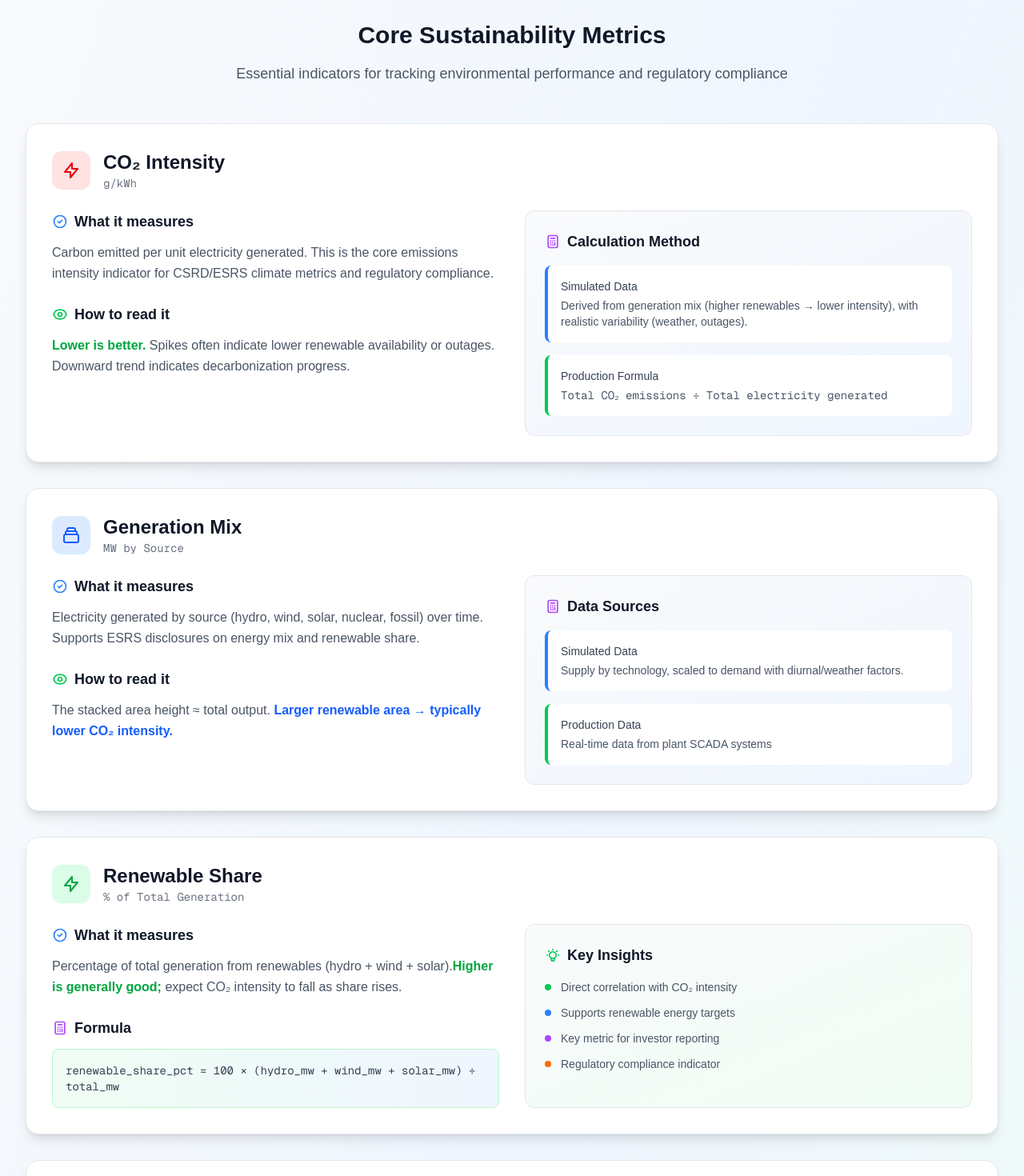
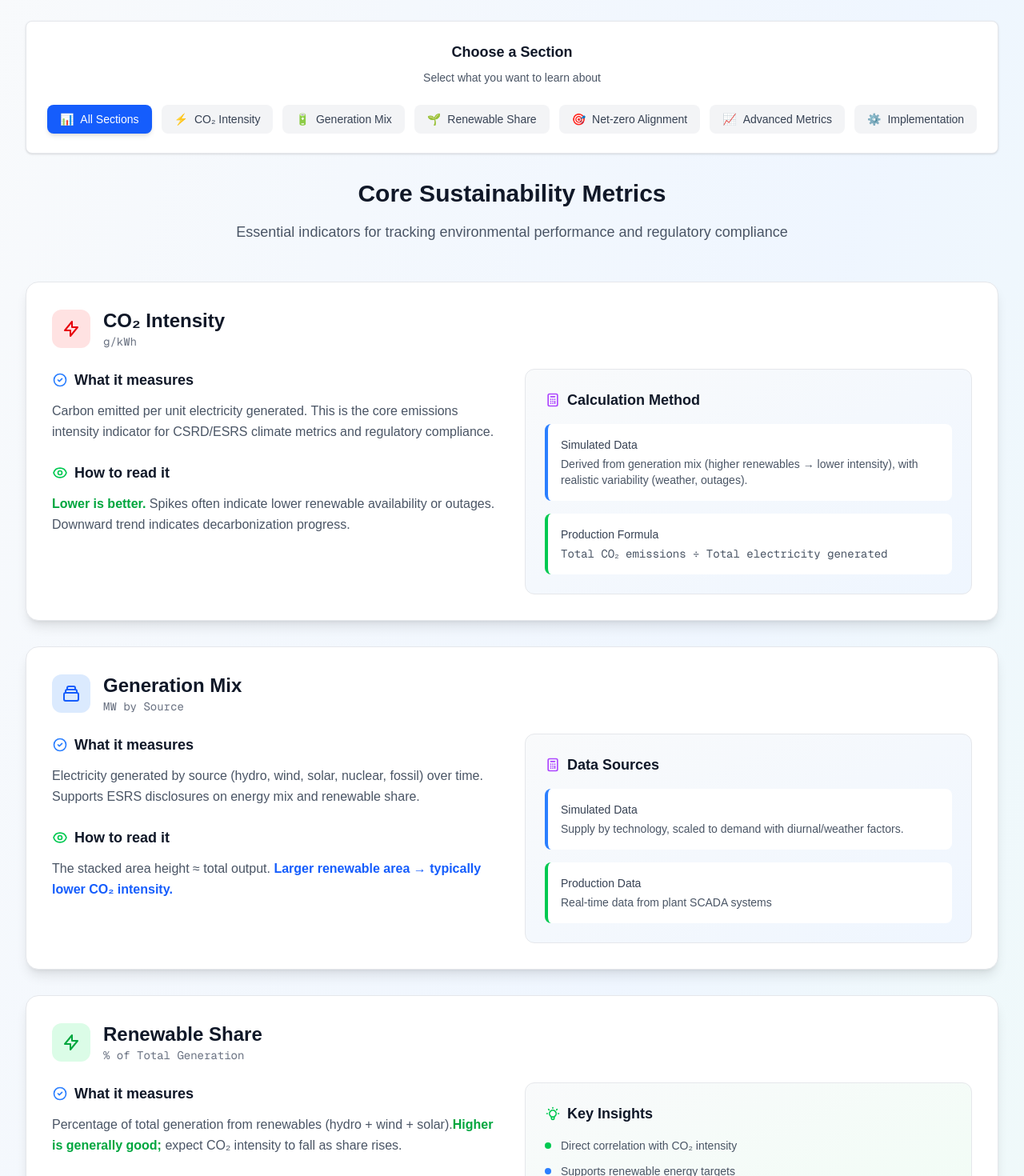
Before and after one commit to phiquangdat/power-sector-analytics, a Next.js app: page /methodology in a window 1280 px wide. Shown: the part 440-1910 px from the top of the page at 80% size. Built offline with nearby package versions, Linux system fonts and the light colour scheme.

Commit message:
feat: enhance Methodology page with section filtering and detailed metrics for improved user interaction and data clarity

```diff
--- a/app/methodology/page.tsx
+++ b/app/methodology/page.tsx
@@ -1,4 +1,24 @@
+"use client";
+
+import { useState } from "react";
+
 export default function MethodologyPage() {
+  const [selectedSection, setSelectedSection] = useState("all");
+
+  const sections = [
+    { id: "all", name: "All Sections", icon: "📊" },
+    { id: "co2", name: "CO₂ Intensity", icon: "⚡" },
+    { id: "mix", name: "Generation Mix", icon: "🔋" },
+    { id: "renewable", name: "Renewable Share", icon: "🌱" },
+    { id: "netzero", name: "Net-zero Alignment", icon: "🎯" },
+    { id: "advanced", name: "Advanced Metrics", icon: "📈" },
+    { id: "implementation", name: "Implementation", icon: "⚙️" },
+  ];
+
+  const shouldShowSection = (sectionId: string) => {
+    return selectedSection === "all" || selectedSection === sectionId;
+  };
+
   return (
     <div className="min-h-screen bg-gradient-to-br from-gray-50 via-blue-50 to-green-50">
       {/* Hero Header */}
@@ -34,6 +54,37 @@ export default function MethodologyPage() {
       </div>
 
       <div className="max-w-7xl mx-auto px-4 sm:px-6 lg:px-8 py-12">
+        {/* Section Filter */}
+        <div className="mb-8">
+          <div className="bg-white rounded-lg p-6 border border-gray-200 shadow-sm">
+            <div className="text-center mb-6">
+              <h3 className="text-lg font-semibold text-gray-900 mb-2">
+                Choose a Section
+              </h3>
+              <p className="text-sm text-gray-600">
+                Select what you want to learn about
+              </p>
+            </div>
+
+            <div className="flex flex-wrap justify-center gap-3">
+              {sections.map((section) => (
+                <button
+                  key={section.id}
+                  onClick={() => setSelectedSection(section.id)}
+                  className={`px-4 py-2 rounded-lg text-sm font-medium transition-all duration-200 flex items-center gap-2 ${
+                    selectedSection === section.id
+                      ? "bg-blue-600 text-white shadow-md"
+                      : "bg-gray-100 text-gray-700 hover:bg-gray-200"
+                  }`}
+                >
+                  <span>{section.icon}</span>
+                  {section.name}
+                </button>
+              ))}
+            </div>
+          </div>
+        </div>
+
         {/* Core Metrics Section */}
         <div className="mb-16">
           <div className="text-center mb-12">
@@ -48,7 +99,11 @@ export default function MethodologyPage() {
 
           <div className="space-y-8">
             {/* CO₂ Intensity */}
-            <div className="group bg-white rounded-2xl border border-gray-200 p-8 shadow-lg hover:shadow-xl transition-all duration-300 hover:border-green-300">
+            {shouldShowSection("co2") && (
+              <div
+                className="group bg-white rounded-2xl border border-gray-200 p-8 shadow-lg hover:shadow-xl transition-all duration-300 hover:border-green-300"
+                id="co2"
+              >
                 <div className="flex items-center mb-6">
                   <div className="w-12 h-12 bg-red-100 rounded-xl flex items-center justify-center mr-4 group-hover:bg-red-200 transition-colors">
                     <svg
@@ -92,9 +147,9 @@ export default function MethodologyPage() {
                         What it measures
                       </h3>
                       <p className="text-gray-600 leading-relaxed">
-                      Carbon emitted per unit electricity generated. This is the
-                      core emissions intensity indicator for CSRD/ESRS climate
-                      metrics and regulatory compliance.
+                        Carbon emitted per unit electricity generated. This is
+                        the core emissions intensity indicator for CSRD/ESRS
+                        climate metrics and regulatory compliance.
                       </p>
                     </div>
                     <div>
@@ -170,9 +225,14 @@ export default function MethodologyPage() {
                   </div>
                 </div>
               </div>
+            )}
 
             {/* Generation Mix */}
-            <div className="group bg-white rounded-2xl border border-gray-200 p-8 shadow-lg hover:shadow-xl transition-all duration-300 hover:border-blue-300">
+            {shouldShowSection("mix") && (
+              <div
+                className="group bg-white rounded-2xl border border-gray-200 p-8 shadow-lg hover:shadow-xl transition-all duration-300 hover:border-blue-300"
+                id="mix"
+              >
                 <div className="flex items-center mb-6">
                   <div className="w-12 h-12 bg-blue-100 rounded-xl flex items-center justify-center mr-4 group-hover:bg-blue-200 transition-colors">
                     <svg
@@ -293,9 +353,14 @@ export default function MethodologyPage() {
                   </div>
                 </div>
               </div>
+            )}
 
             {/* Renewable Share */}
-            <div className="group bg-white rounded-2xl border border-gray-200 p-8 shadow-lg hover:shadow-xl transition-all duration-300 hover:border-green-300">
+            {shouldShowSection("renewable") && (
+              <div
+                className="group bg-white rounded-2xl border border-gray-200 p-8 shadow-lg hover:shadow-xl transition-all duration-300 hover:border-green-300"
+                id="renewable"
+              >
                 <div className="flex items-center mb-6">
                   <div className="w-12 h-12 bg-green-100 rounded-xl flex items-center justify-center mr-4 group-hover:bg-green-200 transition-colors">
                     <svg
@@ -412,9 +477,14 @@ export default function MethodologyPage() {
                   </div>
                 </div>
               </div>
+            )}
 
             {/* Net-zero Alignment */}
-            <div className="group bg-white rounded-2xl border border-gray-200 p-8 shadow-lg hover:shadow-xl transition-all duration-300 hover:border-purple-300">
+            {shouldShowSection("netzero") && (
+              <div
+                className="group bg-white rounded-2xl border border-gray-200 p-8 shadow-lg hover:shadow-xl transition-all duration-300 hover:border-purple-300"
+                id="netzero"
+              >
                 <div className="flex items-center mb-6">
                   <div className="w-12 h-12 bg-purple-100 rounded-xl flex items-center justify-center mr-4 group-hover:bg-purple-200 transition-colors">
                     <svg
@@ -530,10 +600,12 @@ export default function MethodologyPage() {
                   </div>
                 </div>
               </div>
+            )}
           </div>
         </div>
 
         {/* Goal Tracker Metrics Section */}
+        {shouldShowSection("advanced") && (
           <div className="mt-16">
             <div className="text-center mb-12">
               <h2 className="text-3xl font-bold text-gray-900 mb-4">
@@ -589,8 +661,8 @@ export default function MethodologyPage() {
                       What it measures
                     </h4>
                     <p className="text-sm text-gray-600 leading-relaxed">
-                    How current carbon intensity compares to this year's target
-                    intensity.
+                      How current carbon intensity compares to this year&apos;s
+                      target intensity.
                       <strong className="text-green-600">
                         100% = on target;
                       </strong>{" "}
@@ -686,9 +758,13 @@ export default function MethodologyPage() {
                       Key Calculations
                     </h4>
                     <div className="space-y-1 text-xs text-gray-700 font-mono">
-                    <div>YTD_budget = annual_target × (elapsed_days ÷ 365)</div>
+                      <div>
+                        YTD_budget = annual_target × (elapsed_days ÷ 365)
+                      </div>
                       <div>YTD_tons = Σ (total_mw × Δt × intensity × 1e−3)</div>
-                    <div>Days ahead/behind = (budget − actual) ÷ avg_daily</div>
+                      <div>
+                        Days ahead/behind = (budget − actual) ÷ avg_daily
+                      </div>
                     </div>
                   </div>
                   <div>
@@ -765,8 +841,11 @@ export default function MethodologyPage() {
                     <p className="text-sm text-gray-600 leading-relaxed">
                       Is intensity falling fast enough to meet the year-end
                       target?
-                    <strong className="text-green-600">"On track"</strong> if
-                    current decline rate is sufficient; otherwise "Behind".
+                      <strong className="text-green-600">
+                        &quot;On track&quot;
+                      </strong>{" "}
+                      if current decline rate is sufficient; otherwise
+                      &quot;Behind&quot;.
                     </p>
                   </div>
                   <div className="bg-gradient-to-r from-indigo-50 to-purple-50 rounded-lg p-3 border border-indigo-200">
@@ -849,8 +928,8 @@ export default function MethodologyPage() {
                       What it measures
                     </h4>
                     <p className="text-sm text-gray-600 leading-relaxed">
-                    Relation to the net-zero pathway and an illustrative ETA to
-                    near-zero.
+                      Relation to the net-zero pathway and an illustrative ETA
+                      to near-zero.
                       <strong className="text-green-600">
                         Higher alignment is better;
                       </strong>{" "}
@@ -862,7 +941,9 @@ export default function MethodologyPage() {
                       Key Metrics
                     </h4>
                     <div className="space-y-1 text-xs text-gray-700 font-mono">
-                    <div>Alignment: 100 × target ÷ actual (capped at 100%)</div>
+                      <div>
+                        Alignment: 100 × target ÷ actual (capped at 100%)
+                      </div>
                       <div>ETA: current_year + I_current ÷ v_actual</div>
                       <div>Pathway: target emissions per year to 2050</div>
                     </div>
@@ -894,8 +975,10 @@ export default function MethodologyPage() {
               </div>
             </div>
           </div>
+        )}
 
         {/* Data Sources & Notes */}
+        {shouldShowSection("implementation") && (
           <div className="mt-16">
             <div className="bg-gradient-to-br from-blue-50 via-indigo-50 to-purple-50 rounded-2xl border border-blue-200 p-8 shadow-lg">
               <div className="text-center mb-8">
@@ -949,7 +1032,9 @@ export default function MethodologyPage() {
                     </div>
                     <div className="flex items-center text-blue-700">
                       <div className="w-2 h-2 bg-blue-500 rounded-full mr-3"></div>
-                    <span className="text-sm">15-minute update intervals</span>
+                      <span className="text-sm">
+                        15-minute update intervals
+                      </span>
                     </div>
                     <div className="flex items-center text-blue-700">
                       <div className="w-2 h-2 bg-blue-500 rounded-full mr-3"></div>
@@ -1004,6 +1089,7 @@ export default function MethodologyPage() {
               </div>
             </div>
           </div>
+        )}
       </div>
     </div>
   );
```
Lines whose indentation alone changed are shown as unchanged.
